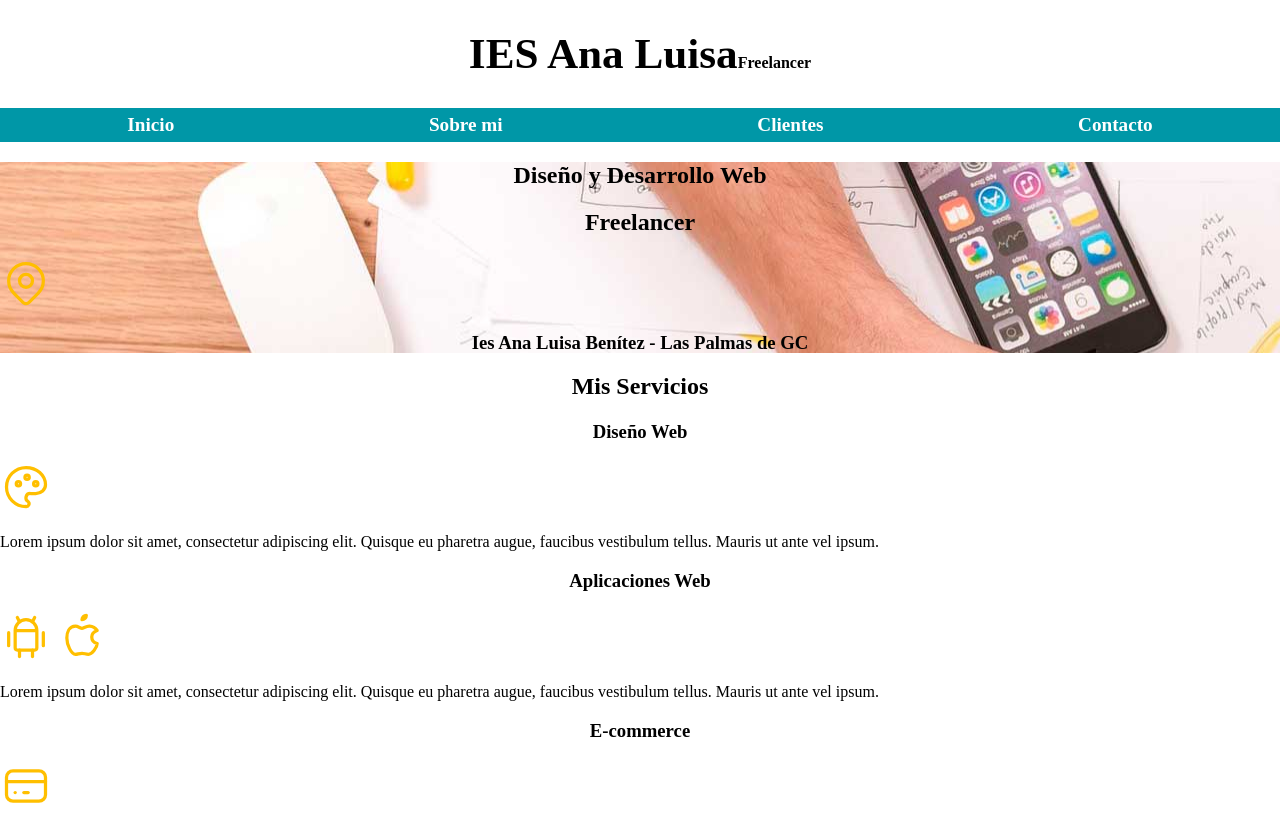
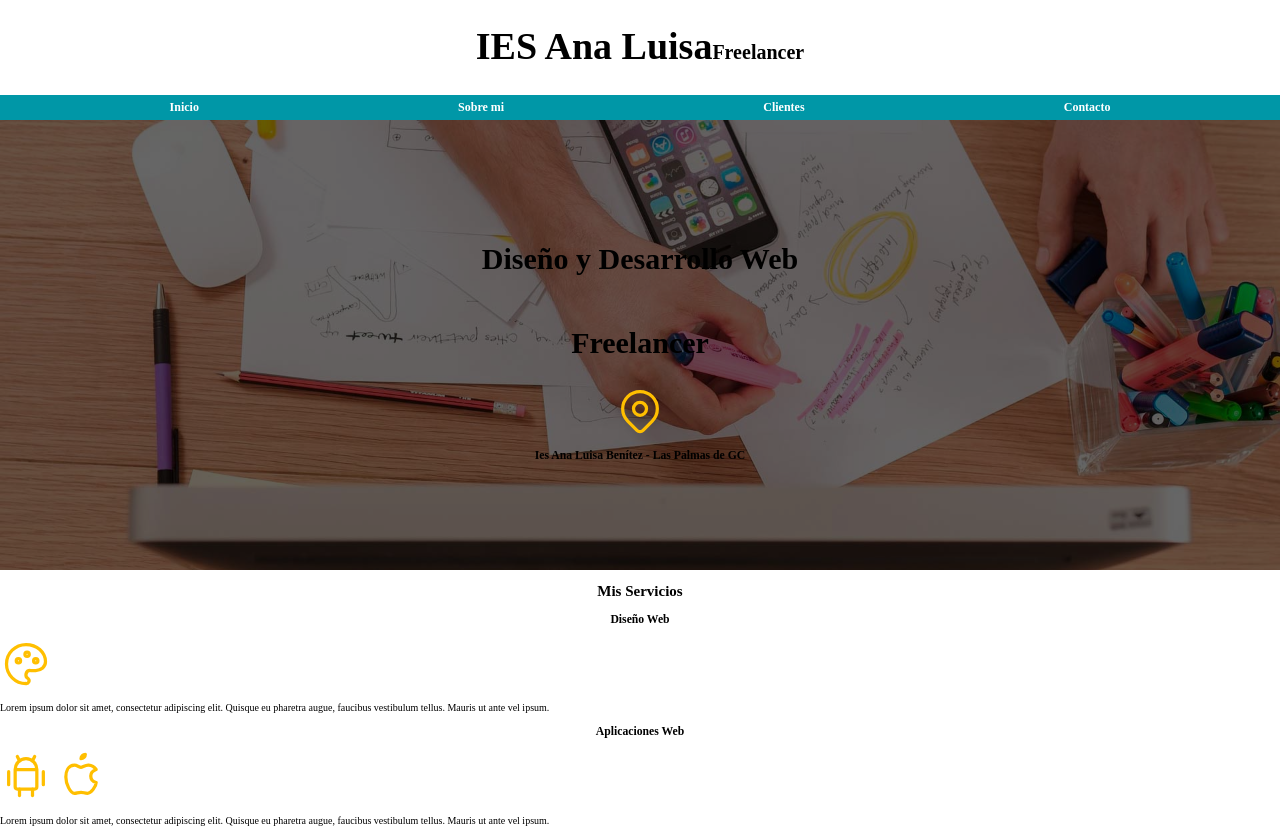
Before and after one commit to mensealeman/FreelancerLNDruben, a plain HTML site: page index.html in a window 1280 px wide. Shown: the top 829 px of the page. Drawn offline with Linux system fonts and the light colour scheme.

Commit message:
cambios clase

```diff
--- a/css/styles.css
+++ b/css/styles.css
@@ -6,23 +6,31 @@
     --gris:#757575;
 }
 
-
+html {
+    font-size: 62.5%;
+}
 
 .titulo {
-    font-size: 2.7rem;
+    font-size: 3.8rem;
 }
 
 .titulo span{
-    font-size: 1rem;
+    font-size: 2rem;
 }
 
 
 h1, h2, h3 {
         text-align: center;
+
 }
 
 .background-color {
         background-color: var(--secundario);
+}
+
+.contenedor {
+    max-width: 120rem;
+    margin: 0px auto;
 }
 
 .navegacion-principal{
@@ -48,7 +56,34 @@ h1, h2, h3 {
 
 }
 
-.mainPhotoHero {
+.hero {
     background-image: url(/img/hero.jpg);
+    height: 450px;
+    background-repeat: no-repeat;
+    background-size: cover;
+    position: relative;
+}
+
+.contenido-hero {
+    background-color: rgba(0,0,0,.6);
+    width:100%;
+    height: 100%;
+    position: absolute;
+    display: flex;
+    flex-direction: column;
+    align-items: center;
+    justify-content: center;
+}
+
+.contenido-hero h2{
+    font-weight: 700;
+    font-size: 3rem;
+}
+
+@media (max-width:768px){
+    .navegacion-principal{
+        flex-direction:column;
+
+    }
 
 }
--- a/index.html
+++ b/index.html
@@ -27,8 +27,8 @@
         </nav>
     </div>
 
-    <section>
-        <div class="mainPhotoHero">
+    <section class="hero">
+        <div class="contenido-hero">
 
             <h2>Diseño y Desarrollo Web</h2>
 
```
Also changed, not shown: primerproyecto/index.html (+0 -5 lines).
